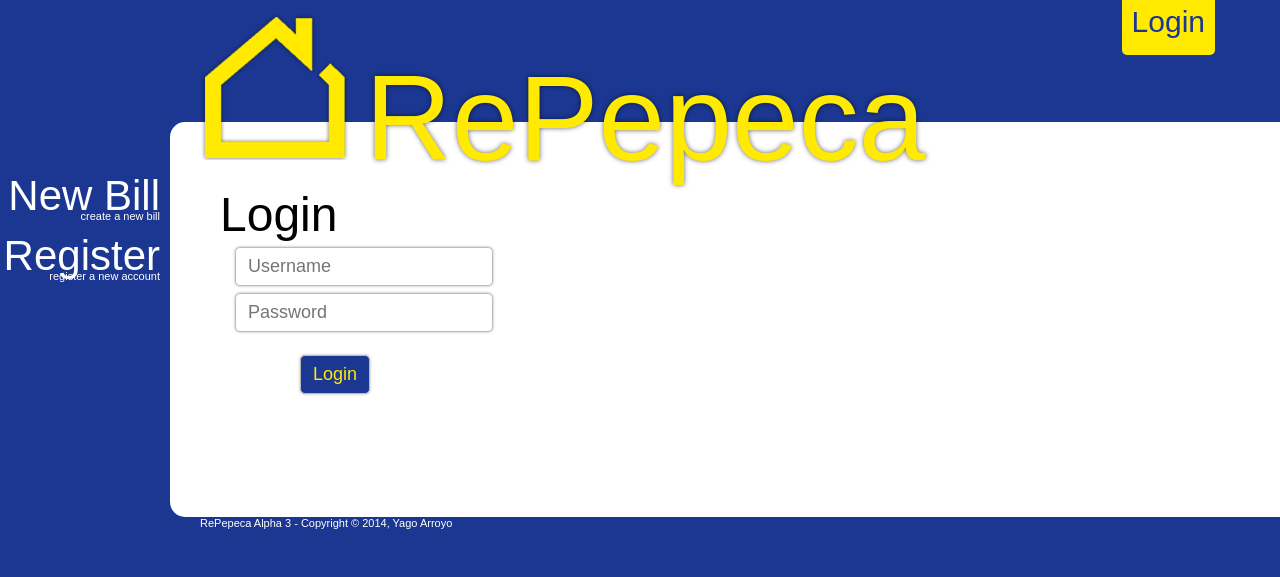
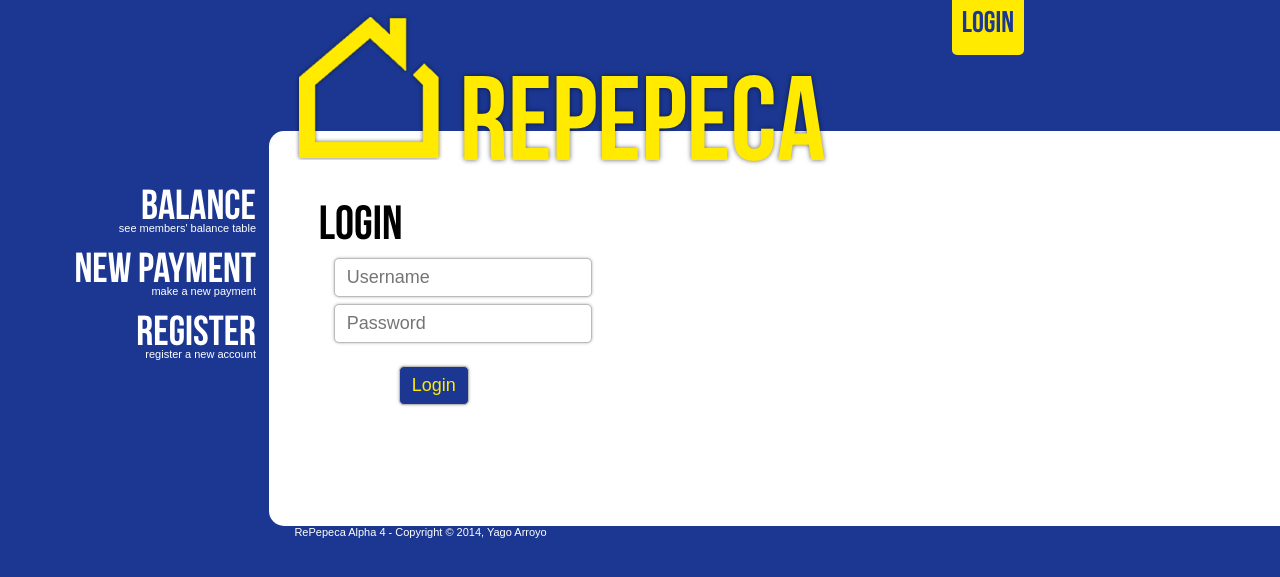
Before and after one commit to yagoag/HouSplit, a PHP site: page / in a window 1280 px wide. Shown: the top 577 px of the page. Run offline with PHP 8.4, Linux system fonts and the light colour scheme.

Commit message:
Updated to Alpha 4
Bill system changed from bill to payment, to a better visualization of
how the system works from the user point of view.
Also:
- Balance now working
- Added font
- Added small CSS improvements/corrections
- Action pages now are included directly in index page, so errors should
look better

```diff
--- /dev/null
+++ b/src/404.php
@@ -0,0 +1,2 @@
+<div class="title">Error 404</div>
+<p>Page not foud</p>
--- a/src/action/login.php
+++ b/src/action/login.php
@@ -2,7 +2,7 @@
     session_start();
 
     if ($_POST['login']) {
-        include_once "../config.php";
+        include_once "config.php";
 
         // Set up MySQL connection
         $db_handler = mysql_connect($mysql_server, $mysql_username, $mysql_password);
@@ -24,7 +24,7 @@
                 $db_info = mysql_fetch_assoc($db_info);
 
                 // Set number of interations and hash password
-                $iterations = 1000;
+                $iterations = 5000;
                 $pass = hash_pbkdf2("sha256", $pass, $db_info['salt'], $iterations, 20);
 
                 if ($pass == $db_info['password']) {
@@ -33,7 +33,7 @@
                     $_SESSION['userip'] = $_SERVER['REMOTE_ADDR'];
 
                     // Redirect user to main page
-                    header("Location: ../");
+                    header("Location: index.php");
                 }
             } else {
                 echo "Username does not exist.";
--- a/src/css/style.css
+++ b/src/css/style.css
@@ -5,8 +5,8 @@ Source code available at github.com/yagoag
 */
 
 @font-face {
-    font-family: "BebasNeus";
-    src: url(../font/BebasNeue.otf);
+    font-family: "BebasNeue";
+    src: url("../font/BebasNeue.otf");
 }
 
 * {
@@ -56,7 +56,7 @@ form {
     height: 45px;
     float: right;
     margin-top: -10px;
-    margin-right: 65px;
+    margin-right: 20%;
     padding: 5px 10px;
     text-align: right;
 }
@@ -83,7 +83,7 @@ form {
 #header {
     font-family: "BebasNeue", sans-serif;
     margin-top: 10px;
-    margin-left: 200px;
+    margin-left: 23%;
     margin-bottom: -65px;
     color: #ffea00;
     font-size: 120px;
@@ -96,7 +96,7 @@ form {
 
 #sidebar {
     float: left;
-    width: 160px;
+    width: 20%;
     text-align: right;
     margin-top: 50px;
 }
@@ -124,7 +124,7 @@ form {
 #content {
     background: white;
     border-radius: 15px 0 0 15px;
-    margin-left: 170px;
+    margin-left: 21%;
     min-height: 300px;
     padding: 65px 30px 30px 50px;
     color: #000;
@@ -146,9 +146,10 @@ form {
     font-size: 14px;
     border: 1px solid #bbb;
     text-align: left;
+    width: 195px;
 }
 
 #footer {
-    margin-left: 200px;
+    margin-left: 23%;
     font-size: 11px;
 }
--- a/src/index.php
+++ b/src/index.php
@@ -21,9 +21,13 @@
         <img class="logo" src="img/logo.png" />RePepeca
     </div>
     <div id="sidebar">
-        <a href="?p=new_bill">
-            <div class="option">New Bill</div>
-            <div class="description">create a new bill</div>
+        <a href="?p=balance">
+            <div class="option">Balance</div>
+            <div class="description">see members' balance table</div>
+        </a>
+        <a href="?p=payment">
+            <div class="option">New Payment</div>
+            <div class="description">make a new payment</div>
         </a>
         <a href="?p=register">
             <div class="option">Register</div>
@@ -34,13 +38,31 @@
         <?php
             if ($loggedin) {
                 if (isset($_GET['p'])) {
-                    include $_GET['p'] . ".php";
+                    $page = $_GET['p'] . ".php";
+                    if (file_exists($page))
+                        include $page;
+                    else
+                        include "404.php";
+                } elseif (isset($_GET['act'])) {
+                    $page = "action/" . $_GET['act'] . ".php";
+                    if (file_exists($page))
+                        include $page;
+                    else
+                        include "404.php";
                 } else
-                    include "new_bill.php";
+                    include "balance.php";
+            } else {
+                if (isset($_GET['act'])) {
+                    $page = "action/" . $_GET['act'] . ".php";
+                    if ($page = "action/login.php")
+                        include $page;
+                    else
+                        include "login.php";
                 } else
                     include "login.php";
+            }
         ?>
     </div>
-    <div id="footer">RePepeca Alpha 3 - Copyright &copy; 2014, Yago Arroyo</div>
+    <div id="footer">RePepeca Alpha 4 - Copyright &copy; 2014, Yago Arroyo</div>
 </body>
 </html>
--- a/src/login.php
+++ b/src/login.php
@@ -3,7 +3,7 @@
         header("Location: index.php");
 ?>
 <div class="title">Login</div>
-<form id="login_form" name="login_form" method="post" action="action/login.php">
+<form id="login_form" name="login_form" method="post" action="?act=login">
     <p><input type="text" name="username" placeholder="Username" class="textbox" /></p>
     <p><input type="password" name="password" placeholder="Password" class="textbox" /></p>
     <br />
```
Also changed, not shown: sql/rep.sql (+7 -7 lines), src/action/create_bill.php (deleted, +0 -36 lines), src/action/pay.php (added, +48 -0 lines), src/action/register.php (+9 -7 lines), src/balance.php (added, +12 -0 lines), src/payment.php (renamed from src/new_bill.php, +5 -4 lines), src/register.php (+4 -4 lines), src/font/BebasNeue.otf (added). Lines whose indentation alone changed are shown as unchanged.
